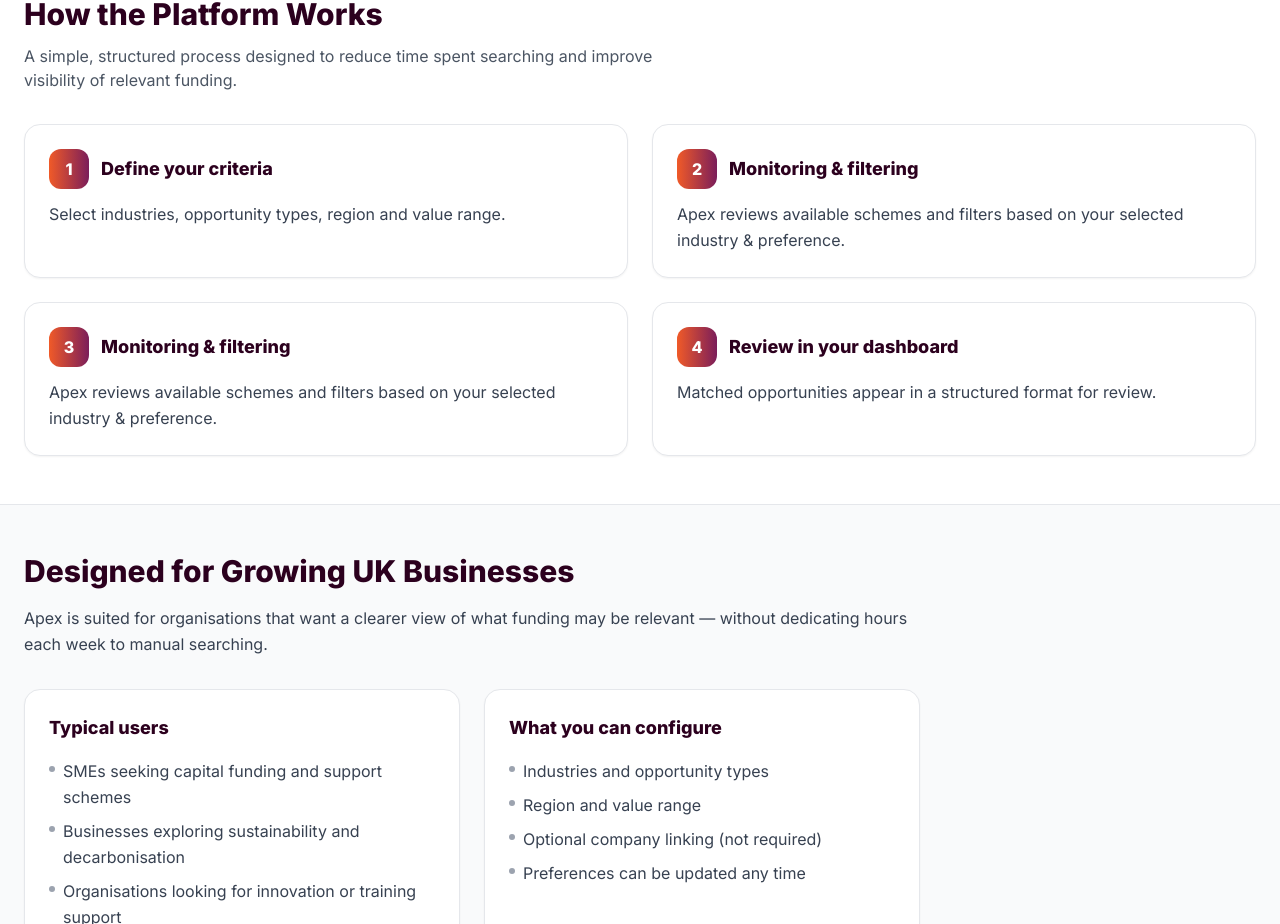
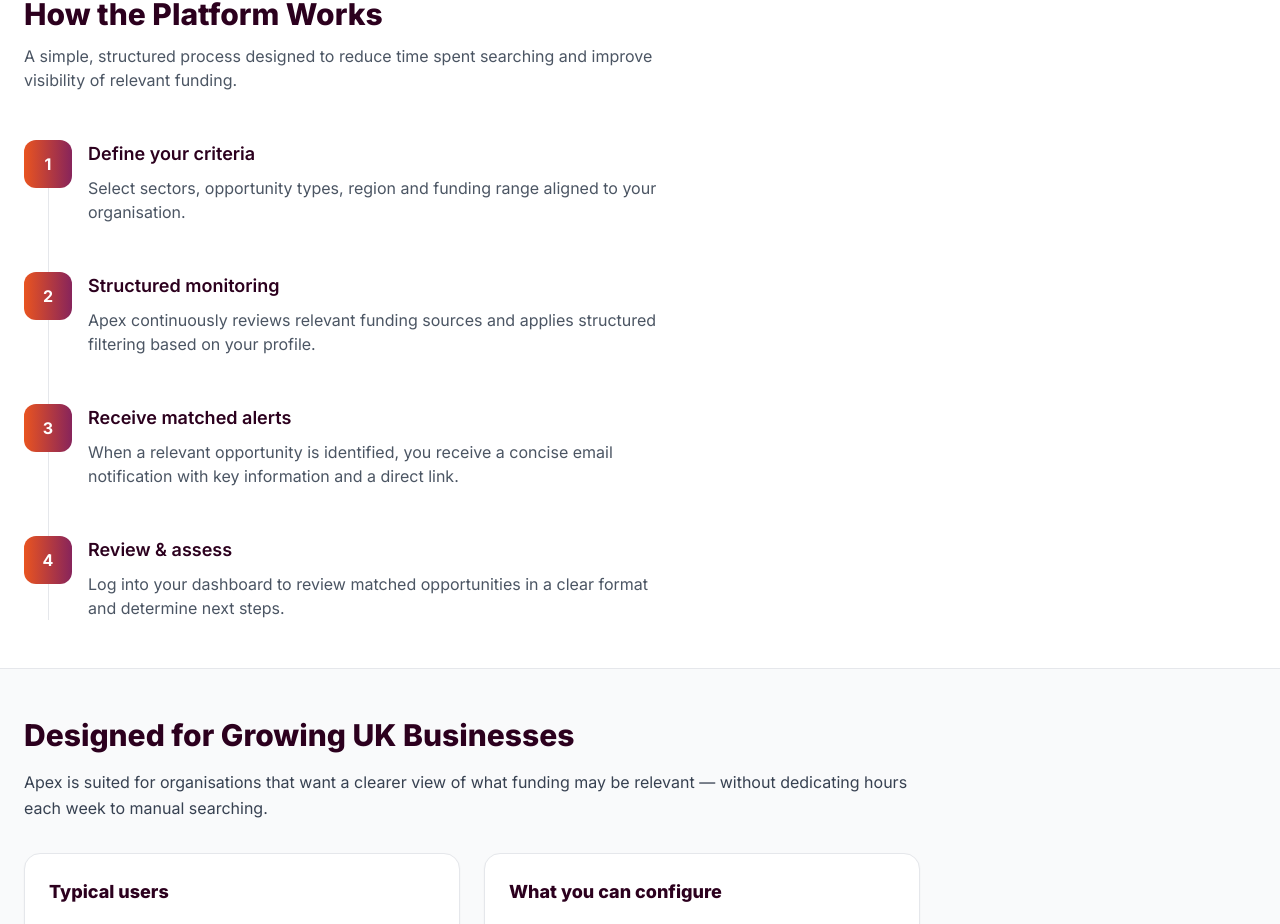
Before and after one commit to J-J-Day/apex-portal, a Next.js app: page /landing in a window 1280 px wide. Shown: the part 1280-2204 px from the top of the page. Built offline with nearby package versions, Linux system fonts and the light colour scheme.

Commit message:
Update page.tsx

```diff
--- a/app/landing/page.tsx
+++ b/app/landing/page.tsx
@@ -179,28 +179,56 @@
   A simple, structured process designed to reduce time spent searching and improve visibility of relevant funding.
 </p>
 
-          <div className="mt-8 grid md:grid-cols-2 gap-6">
-            <StepCard
-              step="1"
-              title="Define your criteria"
-              text="Select industries, opportunity types, region and value range."
-            />
-            <StepCard
-              step="2"
-              title="Monitoring & filtering"
-              text="Apex reviews available schemes and filters based on your selected industry & preference."
-              />
-            <StepCard
-              step="3"
-              title="Monitoring & filtering"
-              text="Apex reviews available schemes and filters based on your selected industry & preference."
-            />
-            <StepCard
-              step="4"
-              title="Review in your dashboard"
-              text="Matched opportunities appear in a structured format for review."
-            />
-          </div>
+  <div className="mt-12 relative">
+  {/* Vertical line */}
+  <div className="absolute left-6 top-0 bottom-0 w-px bg-gray-200 hidden md:block" />
+
+  <div className="space-y-12">
+    {/* Step 1 */}
+    <div className="relative md:pl-16">
+      <div className="absolute left-0 w-12 h-12 flex items-center justify-center rounded-xl text-white font-bold main-gradient-bg">
+        1
+      </div>
+      <h3 className="text-lg font-semibold dark-purple-text">Define your criteria</h3>
+      <p className="text-gray-600 mt-2 max-w-xl">
+        Select sectors, opportunity types, region and funding range aligned to your organisation.
+      </p>
+    </div>
+
+    {/* Step 2 */}
+    <div className="relative md:pl-16">
+      <div className="absolute left-0 w-12 h-12 flex items-center justify-center rounded-xl text-white font-bold main-gradient-bg">
+        2
+      </div>
+      <h3 className="text-lg font-semibold dark-purple-text">Structured monitoring</h3>
+      <p className="text-gray-600 mt-2 max-w-xl">
+        Apex continuously reviews relevant funding sources and applies structured filtering based on your profile.
+      </p>
+    </div>
+
+    {/* Step 3 */}
+    <div className="relative md:pl-16">
+      <div className="absolute left-0 w-12 h-12 flex items-center justify-center rounded-xl text-white font-bold main-gradient-bg">
+        3
+      </div>
+      <h3 className="text-lg font-semibold dark-purple-text">Receive matched alerts</h3>
+      <p className="text-gray-600 mt-2 max-w-xl">
+        When a relevant opportunity is identified, you receive a concise email notification with key information and a direct link.
+      </p>
+    </div>
+
+    {/* Step 4 */}
+    <div className="relative md:pl-16">
+      <div className="absolute left-0 w-12 h-12 flex items-center justify-center rounded-xl text-white font-bold main-gradient-bg">
+        4
+      </div>
+      <h3 className="text-lg font-semibold dark-purple-text">Review & assess</h3>
+      <p className="text-gray-600 mt-2 max-w-xl">
+        Log into your dashboard to review matched opportunities in a clear format and determine next steps.
+      </p>
+    </div>
+  </div>
+</div>
         </div>
       </section>
 
```
